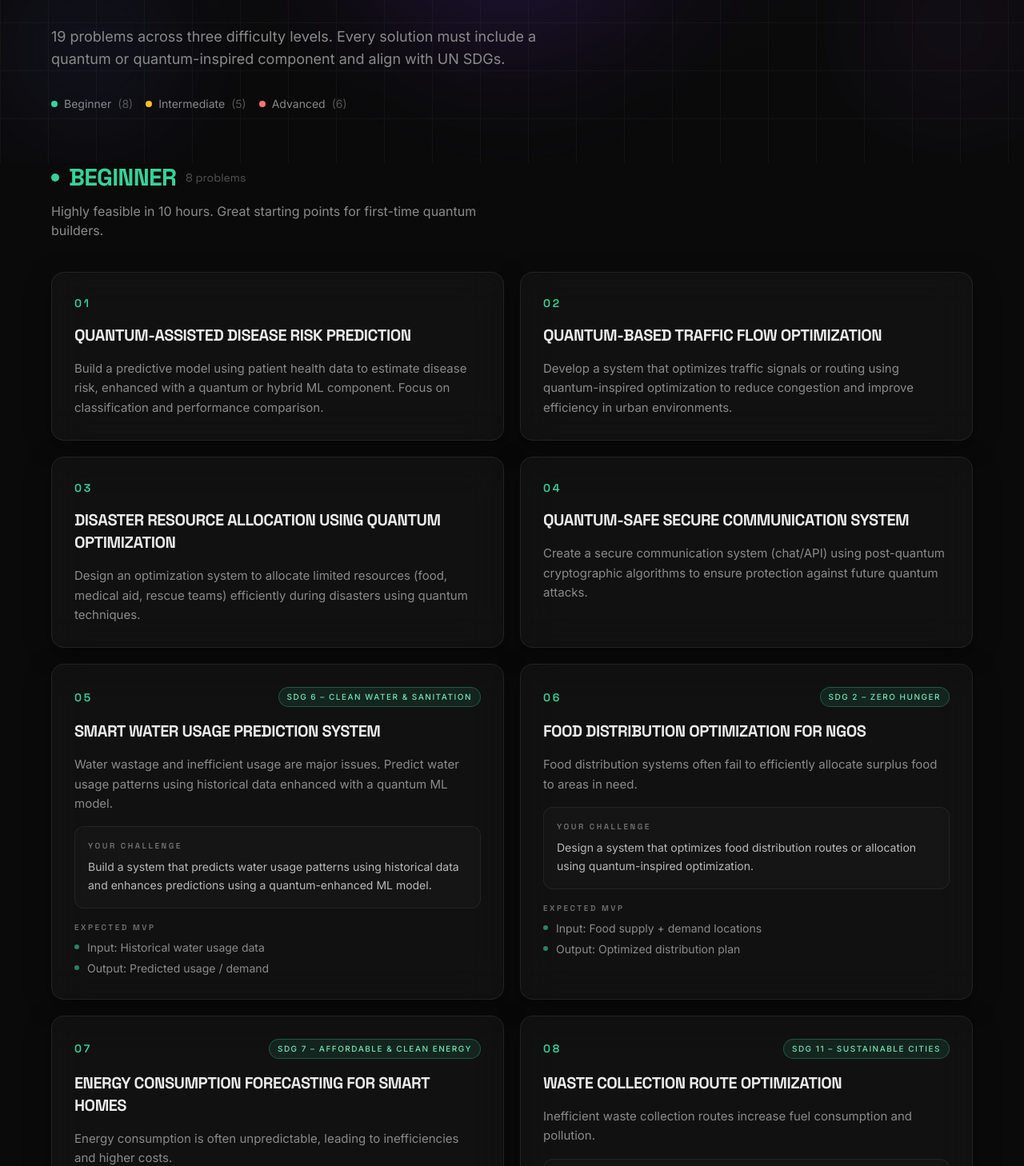
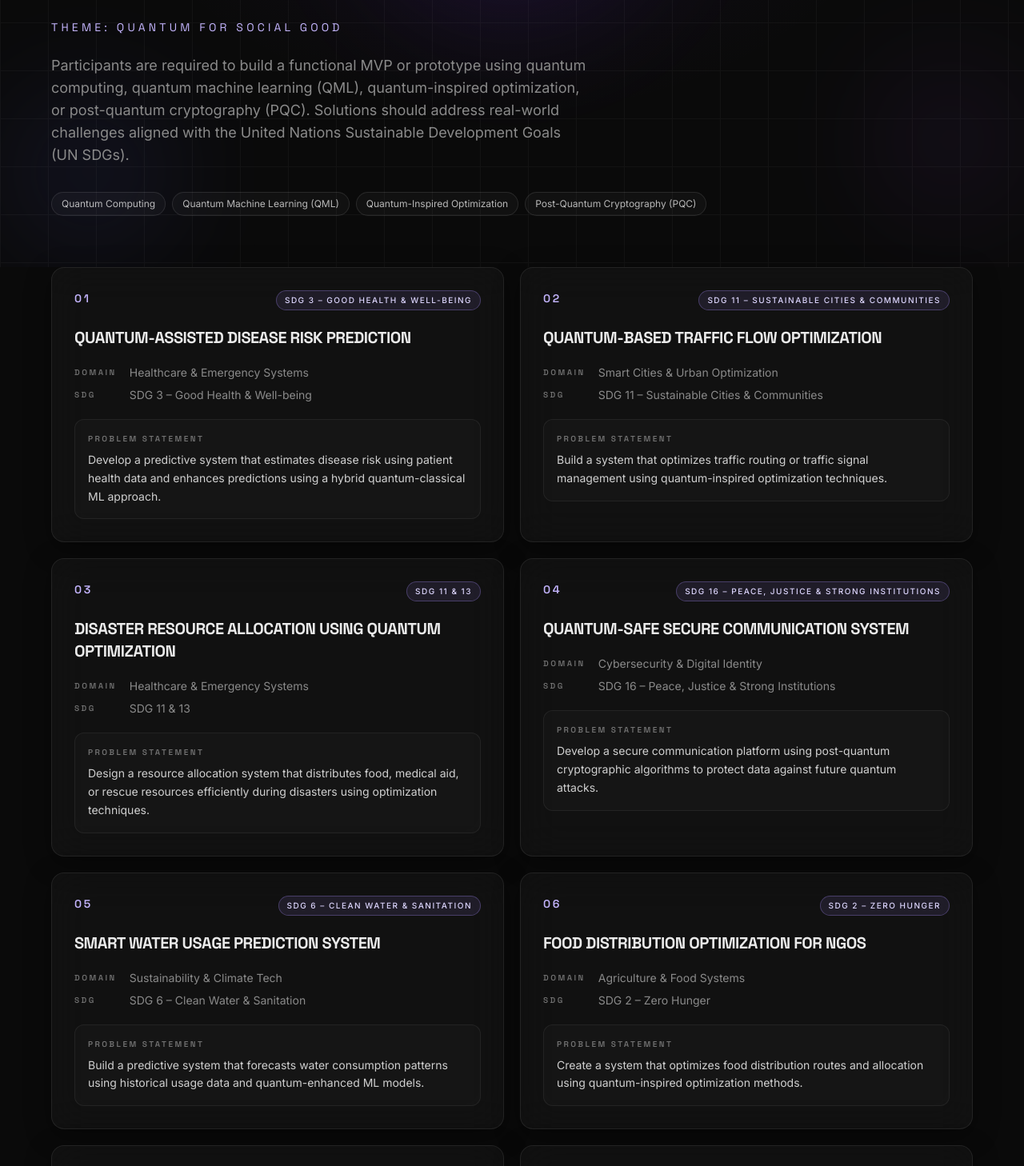
Before and after one commit to appetite-studio-team/quantumx.foundation, a Next.js app: page /qx-hack/problem-statements in a window 1280 px wide. Shown: the part 272-1730 px from the top of the page at 80% size. Built offline with nearby package versions, Linux system fonts and the light colour scheme.

Commit message:
refactor(qx-hack): reformat problem statements to domain/SDG flat list
Replaces tiered (beginner/intermediate/advanced) structure with the
official 19-problem flat list grouped by domain and SDG, matching the
canonical problem statement spec.

Co-Authored-By: Claude Opus 4.7 <noreply@anthropic.com>

```diff
--- a/app/qx-hack/problem-statements/ProblemStatementsPage.tsx
+++ b/app/qx-hack/problem-statements/ProblemStatementsPage.tsx
@@ -13,44 +13,9 @@ import {
   purpleButton,
 } from '../_shared';
 
-const tierColors = {
-  emerald: {
-    badge: 'border-emerald-400/30 bg-emerald-400/10 text-emerald-300',
-    accent: 'text-emerald-400',
-    dot: 'bg-emerald-400',
-    glow: 'from-emerald-500/20',
-  },
-  amber: {
-    badge: 'border-amber-400/30 bg-amber-400/10 text-amber-300',
-    accent: 'text-amber-400',
-    dot: 'bg-amber-400',
-    glow: 'from-amber-500/20',
-  },
-  red: {
-    badge: 'border-red-400/30 bg-red-400/10 text-red-300',
-    accent: 'text-red-400',
-    dot: 'bg-red-400',
-    glow: 'from-red-500/20',
-  },
-} as const;
+type Problem = (typeof qxHack.problems.items)[number];
 
-type Problem = (typeof qxHack.problems.tiers)[number]['problems'][number];
-type TierColor = keyof typeof tierColors;
-
-function ProblemCard({
-  problem,
-  color,
-}: {
-  problem: Problem;
-  color: TierColor;
-}) {
-  const colors = tierColors[color];
-  const p = problem as Problem & {
-    sdg?: string;
-    challenge?: string;
-    mvp?: readonly string[];
-  };
-
+function ProblemCard({ problem }: { problem: Problem }) {
   return (
     <motion.article
       variants={{
@@ -58,113 +23,39 @@ function ProblemCard({
         visible: { opacity: 1, y: 0 },
       }}
       transition={defaultTransition}
-      className={`${glassCard} ${glassCardHover} group flex flex-col gap-4 p-6 md:p-7`}
+      className={`${glassCard} ${glassCardHover} group flex flex-col gap-5 p-6 md:p-7`}
     >
-      {/* Header row */}
-      <div className="flex items-center justify-between gap-3">
-        <span className={`font-heading text-sm font-semibold uppercase tracking-[0.2em] ${colors.accent}`}>
-          {p.number}
+      <div className="flex items-start justify-between gap-4">
+        <span className="font-heading text-sm font-semibold uppercase tracking-[0.2em] text-violet-300">
+          {problem.number}
         </span>
-        {p.sdg && (
-          <span className={`rounded-full border px-2.5 py-1 text-[10px] font-medium uppercase tracking-[0.15em] ${colors.badge}`}>
-            {p.sdg}
+        <span className="rounded-full border border-violet-400/30 bg-violet-400/10 px-2.5 py-1 text-[10px] font-medium uppercase tracking-[0.15em] text-violet-200">
+          {problem.sdg}
         </span>
-        )}
       </div>
 
-      {/* Title */}
       <h2 className="font-heading text-lg font-bold uppercase leading-tight tracking-tight text-text-primary transition-colors duration-300 group-hover:text-violet-300 md:text-xl">
-        {p.title}
+        {problem.title}
       </h2>
 
-      {/* Summary */}
-      <p className="text-sm leading-relaxed text-gray-secondary md:text-[15px]">
-        {p.summary}
-      </p>
+      <dl className="grid grid-cols-[auto_1fr] gap-x-4 gap-y-2 text-sm">
+        <dt className="font-heading text-[10px] font-semibold uppercase tracking-[0.25em] text-white/40">
+          Domain
+        </dt>
+        <dd className="text-gray-secondary">{problem.domain}</dd>
+        <dt className="font-heading text-[10px] font-semibold uppercase tracking-[0.25em] text-white/40">
+          SDG
+        </dt>
+        <dd className="text-gray-secondary">{problem.sdg}</dd>
+      </dl>
 
-      {/* Challenge (if present) */}
-      {p.challenge && (
       <div className="rounded-xl border border-white/[0.06] bg-white/[0.02] p-4">
         <p className="mb-2 font-heading text-[10px] font-semibold uppercase tracking-[0.25em] text-white/40">
-            Your challenge
+          Problem statement
         </p>
-          <p className="text-sm leading-relaxed text-white/70">
-            {p.challenge}
-          </p>
+        <p className="text-sm leading-relaxed text-white/80">{problem.statement}</p>
       </div>
-      )}
-
-      {/* MVP (if present) */}
-      {p.mvp && p.mvp.length > 0 && (
-        <div>
-          <p className="mb-2 font-heading text-[10px] font-semibold uppercase tracking-[0.25em] text-white/40">
-            Expected MVP
-          </p>
-          <ul className="space-y-1.5">
-            {p.mvp.map((item) => (
-              <li key={item} className="flex gap-2.5 text-sm text-gray-secondary">
-                <span className={`mt-1.5 h-1.5 w-1.5 shrink-0 rounded-full ${colors.dot} opacity-60`} />
-                <span>{item}</span>
-              </li>
-            ))}
-          </ul>
-        </div>
-      )}
     </motion.article>
-  );
-}
-
-function TierSection({
-  tier,
-}: {
-  tier: (typeof qxHack.problems.tiers)[number];
-}) {
-  const colors = tierColors[tier.color];
-
-  return (
-    <section className="relative">
-      {/* Tier header */}
-      <motion.div
-        initial={{ opacity: 0, y: 20 }}
-        whileInView={{ opacity: 1, y: 0 }}
-        viewport={defaultViewport}
-        transition={defaultTransition}
-        className="mb-8 flex flex-col gap-3 md:mb-10"
-      >
-        <div className="flex items-center gap-3">
-          <span className={`h-2.5 w-2.5 rounded-full ${colors.dot}`} />
-          <h2 className={`font-heading text-2xl font-bold uppercase tracking-tight md:text-3xl ${colors.accent}`}>
-            {tier.label}
-          </h2>
-          <span className="font-heading text-sm text-white/30">
-            {tier.problems.length} problems
-          </span>
-        </div>
-        <p className="max-w-xl text-sm text-gray-secondary md:text-base">
-          {tier.description}
-        </p>
-      </motion.div>
-
-      {/* Problem cards */}
-      <motion.div
-        className="grid gap-4 md:grid-cols-2 md:gap-5"
-        initial="hidden"
-        whileInView="visible"
-        viewport={defaultViewport}
-        variants={{
-          visible: { transition: { staggerChildren: 0.05, delayChildren: 0.05 } },
-          hidden: {},
-        }}
-      >
-        {tier.problems.map((problem) => (
-          <ProblemCard
-            key={problem.number}
-            problem={problem}
-            color={tier.color}
-          />
-        ))}
-      </motion.div>
-    </section>
   );
 }
 
@@ -204,45 +95,56 @@ export function ProblemStatementsPage() {
           <motion.p
             initial={{ opacity: 0, y: 16 }}
             animate={{ opacity: 1, y: 0 }}
-            transition={{ ...defaultTransition, delay: 0.12 }}
+            transition={{ ...defaultTransition, delay: 0.1 }}
+            className="mt-4 font-heading text-sm uppercase tracking-[0.3em] text-violet-300"
+          >
+            Theme: {problems.theme}
+          </motion.p>
+
+          <motion.p
+            initial={{ opacity: 0, y: 16 }}
+            animate={{ opacity: 1, y: 0 }}
+            transition={{ ...defaultTransition, delay: 0.15 }}
             className="mt-6 max-w-2xl text-base text-gray-secondary md:text-lg"
           >
-            {problems.subheading}
+            {problems.intro}
           </motion.p>
 
-          {/* Quick tier legend */}
           <motion.div
-            initial={{ opacity: 0 }}
-            animate={{ opacity: 1 }}
+            initial={{ opacity: 0, y: 16 }}
+            animate={{ opacity: 1, y: 0 }}
             transition={{ ...defaultTransition, delay: 0.2 }}
-            className="mt-8 flex flex-wrap gap-4"
+            className="mt-8 flex flex-wrap gap-2"
           >
-            {problems.tiers.map((tier) => {
-              const c = tierColors[tier.color];
-              return (
-                <a
-                  key={tier.level}
-                  href={`#${tier.level}`}
-                  className="flex items-center gap-2 text-sm text-white/50 transition-colors hover:text-white/80"
+            {problems.approaches.map((approach) => (
+              <span
+                key={approach}
+                className="rounded-full border border-white/10 bg-white/[0.03] px-3 py-1.5 text-xs text-white/70"
               >
-                  <span className={`h-2 w-2 rounded-full ${c.dot}`} />
-                  {tier.label}
-                  <span className="text-white/30">({tier.problems.length})</span>
-                </a>
-              );
-            })}
+                {approach}
+              </span>
+            ))}
           </motion.div>
         </div>
       </section>
 
-      {/* Tiers */}
-      <section className="relative space-y-20 px-6 pb-section md:space-y-24 md:px-10">
-        <div className="mx-auto max-w-6xl space-y-20 md:space-y-24">
-          {problems.tiers.map((tier) => (
-            <div key={tier.level} id={tier.level}>
-              <TierSection tier={tier} />
-            </div>
+      {/* Problem grid */}
+      <section className="relative px-6 pb-section md:px-10">
+        <div className="mx-auto max-w-6xl">
+          <motion.div
+            className="grid gap-4 md:grid-cols-2 md:gap-5"
+            initial="hidden"
+            whileInView="visible"
+            viewport={defaultViewport}
+            variants={{
+              visible: { transition: { staggerChildren: 0.04, delayChildren: 0.05 } },
+              hidden: {},
+            }}
+          >
+            {problems.items.map((problem) => (
+              <ProblemCard key={problem.number} problem={problem} />
             ))}
+          </motion.div>
         </div>
       </section>
 
--- a/app/qx-hack/problem-statements/page.tsx
+++ b/app/qx-hack/problem-statements/page.tsx
@@ -6,7 +6,7 @@ const PAGE_URL = 'https://quantumx.foundation/qx-hack/problem-statements/';
 const POSTER_URL = 'https://quantumx.foundation/images/qx-hack/qx-hack-poster.png';
 
 const title = `Problem Statements - ${qxHack.meta.title}`;
-const description = `19 problem statements across beginner, intermediate, and advanced tiers. Aligned with UN SDGs - healthcare, climate, security, social impact. Pick your track for the Quantum for Social Good Hackathon.`;
+const description = `19 official problem statements for the Quantum for Social Good Hackathon. Each maps to a real-world domain and UN SDG - healthcare, climate, security, agriculture, finance, logistics. Build with quantum computing, QML, quantum-inspired optimization, or post-quantum cryptography.`;
 
 export const metadata: Metadata = {
   title,
--- a/content/qx-hack.ts
+++ b/content/qx-hack.ts
@@ -83,157 +83,167 @@ export const qxHack = {
 
   problems: {
     heading: 'Problem statements',
-    subheading:
-      '19 problems across three difficulty levels. Every solution must include a quantum or quantum-inspired component and align with UN SDGs.',
-    tiers: [
-      {
-        level: 'beginner' as const,
-        label: 'Beginner',
-        description: 'Highly feasible in 10 hours. Great starting points for first-time quantum builders.',
-        color: 'emerald' as const,
-        problems: [
+    theme: 'Quantum for Social Good',
+    intro:
+      'Participants are required to build a functional MVP or prototype using quantum computing, quantum machine learning (QML), quantum-inspired optimization, or post-quantum cryptography (PQC). Solutions should address real-world challenges aligned with the United Nations Sustainable Development Goals (UN SDGs).',
+    approaches: [
+      'Quantum Computing',
+      'Quantum Machine Learning (QML)',
+      'Quantum-Inspired Optimization',
+      'Post-Quantum Cryptography (PQC)',
+    ],
+    items: [
       {
         number: '01',
         title: 'Quantum-Assisted Disease Risk Prediction',
-            summary: 'Build a predictive model using patient health data to estimate disease risk, enhanced with a quantum or hybrid ML component. Focus on classification and performance comparison.',
+        domain: 'Healthcare & Emergency Systems',
+        sdg: 'SDG 3 \u2013 Good Health & Well-being',
+        statement:
+          'Develop a predictive system that estimates disease risk using patient health data and enhances predictions using a hybrid quantum-classical ML approach.',
       },
       {
         number: '02',
         title: 'Quantum-Based Traffic Flow Optimization',
-            summary: 'Develop a system that optimizes traffic signals or routing using quantum-inspired optimization to reduce congestion and improve efficiency in urban environments.',
+        domain: 'Smart Cities & Urban Optimization',
+        sdg: 'SDG 11 \u2013 Sustainable Cities & Communities',
+        statement:
+          'Build a system that optimizes traffic routing or traffic signal management using quantum-inspired optimization techniques.',
       },
       {
         number: '03',
         title: 'Disaster Resource Allocation using Quantum Optimization',
-            summary: 'Design an optimization system to allocate limited resources (food, medical aid, rescue teams) efficiently during disasters using quantum techniques.',
+        domain: 'Healthcare & Emergency Systems',
+        sdg: 'SDG 11 & 13',
+        statement:
+          'Design a resource allocation system that distributes food, medical aid, or rescue resources efficiently during disasters using optimization techniques.',
       },
       {
         number: '04',
         title: 'Quantum-Safe Secure Communication System',
-            summary: 'Create a secure communication system (chat/API) using post-quantum cryptographic algorithms to ensure protection against future quantum attacks.',
+        domain: 'Cybersecurity & Digital Identity',
+        sdg: 'SDG 16 \u2013 Peace, Justice & Strong Institutions',
+        statement:
+          'Develop a secure communication platform using post-quantum cryptographic algorithms to protect data against future quantum attacks.',
       },
       {
         number: '05',
         title: 'Smart Water Usage Prediction System',
+        domain: 'Sustainability & Climate Tech',
         sdg: 'SDG 6 \u2013 Clean Water & Sanitation',
-            summary: 'Water wastage and inefficient usage are major issues. Predict water usage patterns using historical data enhanced with a quantum ML model.',
-            challenge: 'Build a system that predicts water usage patterns using historical data and enhances predictions using a quantum-enhanced ML model.',
-            mvp: ['Input: Historical water usage data', 'Output: Predicted usage / demand'],
+        statement:
+          'Build a predictive system that forecasts water consumption patterns using historical usage data and quantum-enhanced ML models.',
       },
       {
         number: '06',
         title: 'Food Distribution Optimization for NGOs',
+        domain: 'Agriculture & Food Systems',
         sdg: 'SDG 2 \u2013 Zero Hunger',
-            summary: 'Food distribution systems often fail to efficiently allocate surplus food to areas in need.',
-            challenge: 'Design a system that optimizes food distribution routes or allocation using quantum-inspired optimization.',
-            mvp: ['Input: Food supply + demand locations', 'Output: Optimized distribution plan'],
+        statement:
+          'Create a system that optimizes food distribution routes and allocation using quantum-inspired optimization methods.',
       },
       {
         number: '07',
         title: 'Energy Consumption Forecasting for Smart Homes',
+        domain: 'Sustainability & Climate Tech',
         sdg: 'SDG 7 \u2013 Affordable & Clean Energy',
-            summary: 'Energy consumption is often unpredictable, leading to inefficiencies and higher costs.',
-            challenge: 'Create a model that predicts household energy usage and demonstrates improvement using quantum-enhanced ML.',
-            mvp: ['Input: Smart meter / energy usage data', 'Output: Energy consumption forecast'],
+        statement:
+          'Develop a predictive model for smart home energy consumption using quantum-enhanced machine learning.',
       },
       {
         number: '08',
         title: 'Waste Collection Route Optimization',
-            sdg: 'SDG 11 \u2013 Sustainable Cities',
-            summary: 'Inefficient waste collection routes increase fuel consumption and pollution.',
-            challenge: 'Build a system that optimizes garbage collection routes using quantum-inspired routing algorithms.',
-            mvp: ['Input: Locations + routes', 'Output: Optimized path'],
+        domain: 'Smart Cities & Urban Optimization',
+        sdg: 'SDG 11 \u2013 Sustainable Cities & Communities',
+        statement:
+          'Build an optimized routing system for waste collection vehicles using quantum-inspired path optimization techniques.',
       },
-        ],
-      },
-      {
-        level: 'intermediate' as const,
-        label: 'Intermediate',
-        description: 'Feasible with proper scope management. Good for teams with some quantum or ML background.',
-        color: 'amber' as const,
-        problems: [
       {
         number: '09',
         title: 'Climate Risk Prediction using Hybrid Quantum Models',
-            summary: 'Develop a hybrid quantum-classical model to predict environmental risks like floods or air pollution using weather or climate datasets.',
+        domain: 'Sustainability & Climate Tech',
+        sdg: 'SDG 13 \u2013 Climate Action',
+        statement:
+          'Develop a hybrid quantum-classical model to predict environmental risks such as floods, pollution spikes, or heatwaves.',
       },
       {
         number: '10',
         title: 'Post-Quantum Secure Digital Identity System',
-            summary: 'Build a secure authentication system using post-quantum cryptography to protect user identity and prevent future security vulnerabilities.',
+        domain: 'Cybersecurity & Digital Identity',
+        sdg: 'SDG 9 \u2013 Industry, Innovation & Infrastructure',
+        statement:
+          'Design a secure authentication and identity verification system using post-quantum cryptographic techniques.',
       },
       {
         number: '11',
-            title: 'Air Quality Index (AQI) Prediction',
+        title: 'Air Quality Index (AQI) Prediction using Hybrid Quantum Models',
+        domain: 'Sustainability & Climate Tech',
         sdg: 'SDG 13 \u2013 Climate Action',
-            summary: 'Air pollution is a growing concern in cities, and accurate AQI prediction can help take preventive measures.',
-            challenge: 'Develop a hybrid quantum-classical model to predict AQI levels based on environmental data.',
-            mvp: ['Input: Pollution data (PM2.5, CO, etc.)', 'Output: AQI prediction'],
+        statement:
+          'Build a hybrid quantum-classical model that predicts AQI levels using pollution and environmental datasets.',
       },
       {
         number: '12',
         title: 'Quantum-Based Crop Yield Prediction',
+        domain: 'Agriculture & Food Systems',
         sdg: 'SDG 2 \u2013 Zero Hunger',
-            summary: 'Farmers often lack accurate predictions for crop yield due to changing environmental conditions.',
-            challenge: 'Build a system that predicts crop yield using environmental and soil data with a quantum-enhanced ML model.',
-            mvp: ['Input: Soil, rainfall, temperature data', 'Output: Predicted yield'],
+        statement:
+          'Create a crop yield prediction system using environmental and soil parameters enhanced with quantum machine learning.',
       },
       {
         number: '13',
         title: 'Post-Quantum Secure Voting System',
+        domain: 'Cybersecurity & Digital Identity',
         sdg: 'SDG 16 \u2013 Peace, Justice & Strong Institutions',
-            summary: 'Electronic voting systems must be secure against future quantum attacks.',
-            challenge: 'Design a secure voting prototype using post-quantum cryptographic techniques.',
-            mvp: ['Voting interface', 'Secure vote storage', 'PQC-based encryption'],
+        statement:
+          'Develop a secure electronic voting system using post-quantum cryptographic algorithms.',
       },
-        ],
-      },
-      {
-        level: 'advanced' as const,
-        label: 'Advanced',
-        description: 'Complex builds - best for the final round and strong teams with quantum + ML experience.',
-        color: 'red' as const,
-        problems: [
       {
         number: '14',
         title: 'Quantum-Optimized Renewable Energy Distribution',
-            summary: 'Design a system to optimize renewable energy distribution across a grid using quantum or quantum-inspired optimization techniques to minimize loss and improve efficiency.',
+        domain: 'Sustainability & Climate Tech',
+        sdg: 'SDG 7 \u2013 Affordable & Clean Energy',
+        statement:
+          'Design a system that optimizes renewable energy distribution across a grid using quantum or quantum-inspired optimization techniques.',
       },
       {
         number: '15',
         title: 'Drug Interaction Optimization using Quantum Simulation',
-            summary: 'Create a prototype that simulates or analyzes drug interactions using quantum computing approaches to identify effective combinations or outcomes.',
+        domain: 'Healthcare & Emergency Systems',
+        sdg: 'SDG 3 \u2013 Good Health & Well-being',
+        statement:
+          'Build a prototype that simulates or analyzes drug interactions using quantum computing techniques.',
       },
       {
         number: '16',
         title: 'Secure & Intelligent Emergency Response System',
-            summary: 'Build an integrated system combining quantum machine learning for incident prediction and post-quantum cryptography for secure communication in emergency scenarios.',
+        domain: 'Healthcare & Emergency Systems',
+        sdg: 'SDGs 3, 11, 16',
+        statement:
+          'Create an emergency response platform combining quantum ML for incident prediction and post-quantum cryptography for secure communication.',
       },
       {
         number: '17',
         title: 'Quantum-Assisted Financial Fraud Detection',
+        domain: 'Finance & Risk Analytics',
         sdg: 'SDG 8 \u2013 Decent Work & Economic Growth',
-            summary: 'Financial fraud detection requires identifying complex patterns in transaction data.',
-            challenge: 'Build a quantum-enhanced anomaly detection system for identifying fraudulent transactions.',
-            mvp: ['Input: Transaction dataset', 'Output: Fraud detection score'],
+        statement:
+          'Develop a quantum-enhanced anomaly detection system for identifying fraudulent financial transactions.',
       },
       {
         number: '18',
         title: 'Emergency Hospital Resource Optimization',
+        domain: 'Healthcare & Emergency Systems',
         sdg: 'SDG 3 \u2013 Good Health & Well-being',
-            summary: 'Hospitals often struggle with resource allocation (beds, ICU, staff) during emergencies.',
-            challenge: 'Design a system that optimizes hospital resource allocation using quantum optimization techniques.',
-            mvp: ['Input: Resource availability + demand', 'Output: Allocation strategy'],
+        statement:
+          'Build a resource optimization system for hospitals to allocate ICU beds, staff, and medical equipment efficiently during emergencies.',
       },
       {
         number: '19',
         title: 'Quantum-Based Supply Chain Optimization for Essentials',
-            sdg: 'SDG 9 \u2013 Industry & Infrastructure',
-            summary: 'Supply chains for essential goods (food, medicine) need efficient routing and allocation.',
-            challenge: 'Build a system that optimizes supply chain logistics using quantum-inspired optimization.',
-            mvp: ['Input: Supply chain nodes', 'Output: Optimized flow'],
-          },
-        ],
+        domain: 'Logistics & Supply Chain',
+        sdg: 'SDG 9 \u2013 Industry, Innovation & Infrastructure',
+        statement:
+          'Develop a system that optimizes supply chain logistics for essential goods using quantum-inspired optimization techniques.',
       },
     ],
   },
```
Lines whose indentation alone changed are shown as unchanged.
